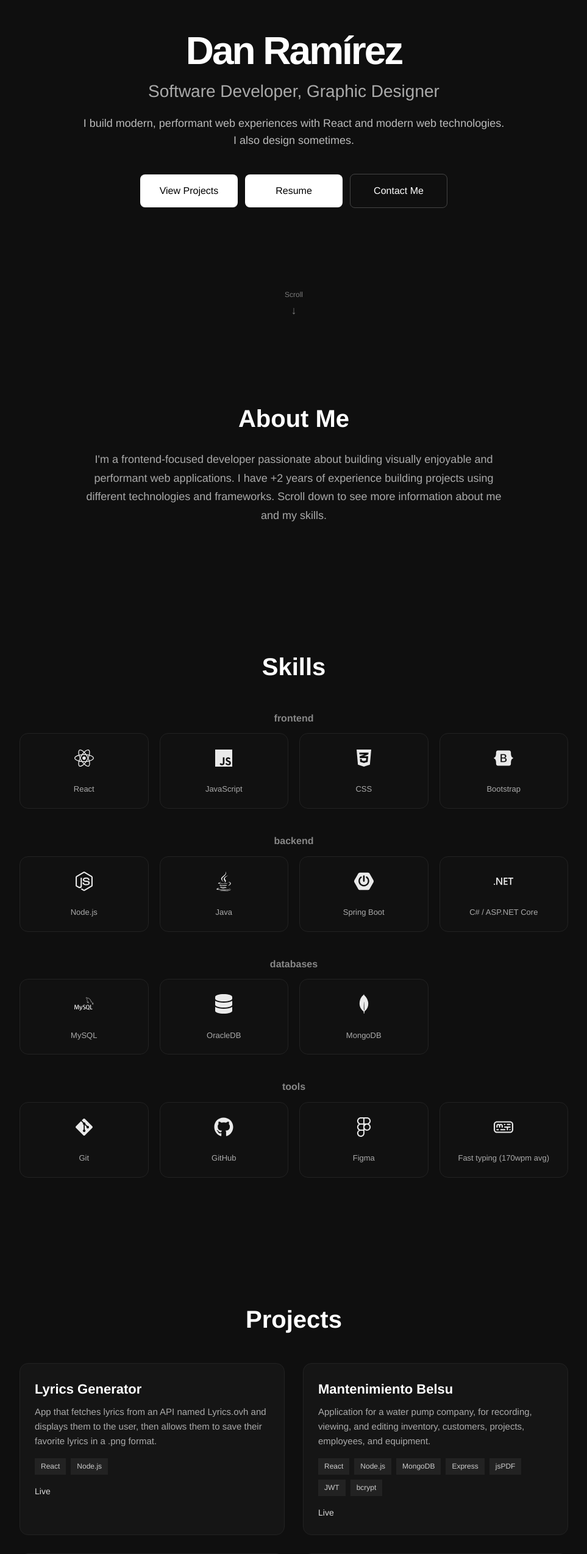
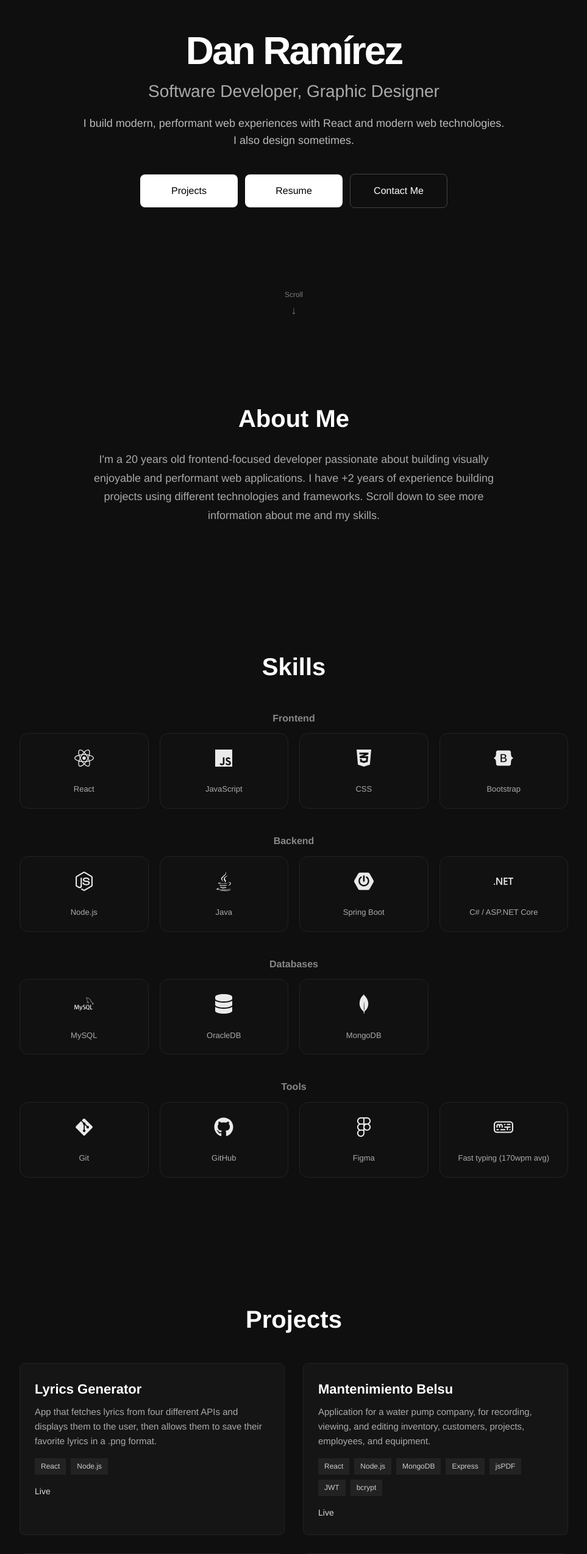
Before and after one commit to kratsaira/portfolio, a React (Vite) app: page / in a window 1280 px wide. Shown: the part 234-2782 px from the top of the page at 61% size, without its empty margins (158-1121 px from the left). Built offline with nearby package versions, Linux system fonts and the light colour scheme.

Commit message:
portfolio link modified, some animations added and changed some other .css files

```diff
--- a/src/App.jsx
+++ b/src/App.jsx
@@ -6,7 +6,6 @@ import Projects from "./sections/Projects";
 import Contact from "./sections/Contact";
 import Footer from "./components/Footer";
 import Design from "./sections/Design";
-import SmoothScroll from "./main";
 function App() {
   return (
     <>
@@ -19,7 +18,6 @@ function App() {
         <Projects />
         <Design />
         <Contact />
-        <SmoothScroll />
       </main>
 
       <Footer />
--- a/src/components/Hero.jsx
+++ b/src/components/Hero.jsx
@@ -15,7 +15,7 @@ function Hero() {
 
         <div className="hero-buttons">
           <a href="#projects" className="btn-primary">
-            View Projects
+            Projects
           </a>
 
           <a href="/cv.pdf" target="_blank" className="btn-primary">
--- a/src/components/Navbar.jsx
+++ b/src/components/Navbar.jsx
@@ -4,7 +4,7 @@ function Navbar() {
   return (
     <nav className="navbar">
       <div className="navbar-container">
-        <h2 className="logo">portfolio.</h2>
+        <a href="#hero"><h2 className="logo">portfolio.</h2></a>
 
         <ul className="nav-links">
           <li><a href="#about">about</a></li>
--- a/src/data/projects.js
+++ b/src/data/projects.js
@@ -1,7 +1,7 @@
 export const projects = [
     {
       title: "Lyrics Generator",
-      description: "App that fetches lyrics from an API named Lyrics.ovh and displays them to the user, then allows them to save their favorite lyrics in a .png format.",
+      description: "App that fetches lyrics from four different APIs and displays them to the user, then allows them to save their favorite lyrics in a .png format.",
       tech: ["React", "Node.js"],
       github: "",
       demo: "https://lyricsfinder-ten.vercel.app/"
--- a/src/main.jsx
+++ b/src/main.jsx
@@ -1,8 +1,6 @@
 import { StrictMode } from 'react'
 import { createRoot } from 'react-dom/client'
 import './index.css'
-import Lenis from "lenis";
-import { useEffect } from "react";
 
 import App from './App.jsx'
 
@@ -11,22 +9,3 @@ createRoot(document.getElementById('root')).render(
     <App />
   </StrictMode>,
 )
-
-function SmoothScroll(){
-  useEffect(() => {
-
-    const lenis = new Lenis();
-
-    function raf(time) {
-      lenis.raf(time);
-      requestAnimationFrame(raf);
-    }
-
-    requestAnimationFrame(raf);
-
-  }, []);
-
-  return null;
-}
-
-export default SmoothScroll;
--- a/src/sections/About.jsx
+++ b/src/sections/About.jsx
@@ -8,7 +8,7 @@ function About() {
           <h2>About Me</h2>
 
           <p>
-            I'm a frontend-focused developer passionate about building visually enjoyable and performant web applications.
+            I'm a 20 years old frontend-focused developer passionate about building visually enjoyable and performant web applications.
             I have +2 years of experience building projects using different technologies and frameworks. Scroll down to see more information about me and my skills.
           </p>
 
--- a/src/sections/Skills.jsx
+++ b/src/sections/Skills.jsx
@@ -18,7 +18,7 @@ function Skills() {
 
   const skillGroups = [
     {
-      title: "frontend",
+      title: "Frontend",
       skills: [
         { name: "React", icon: <FaReact /> },
         { name: "JavaScript", icon: <FaJs /> },
@@ -27,7 +27,7 @@ function Skills() {
       ]
     },
     {
-      title: "backend",
+      title: "Backend",
       skills: [
         { name: "Node.js", icon: <FaNodeJs /> },
         { name: "Java", icon: <FaJava /> },
@@ -36,7 +36,7 @@ function Skills() {
       ]
     },
     {
-      title: "databases",
+      title: "Databases",
       skills: [
         { name: "MySQL", icon: <SiMysql /> },
         { name: "OracleDB", icon: <FaDatabase /> },
@@ -44,7 +44,7 @@ function Skills() {
       ]
     },
     {
-      title: "tools",
+      title: "Tools",
       skills: [
         { name: "Git", icon: <FaGitAlt /> },
         { name: "GitHub", icon: <FaGithub /> },
--- a/src/styles/Design.css
+++ b/src/styles/Design.css
@@ -100,7 +100,7 @@
   }
 
   .see-more-link:hover .icon {
-    transform: scale(1.15);
+    transform: scale(1.15) rotate(2deg);
   }
 }
 
--- a/src/styles/Hero.css
+++ b/src/styles/Hero.css
@@ -52,7 +52,7 @@
   border-radius: 8px;
   font-weight: 500;
 
-  transition: all 0.25s ease;
+  transition: all 0.3s ease;
 }
 
 .btn-secondary {
@@ -60,7 +60,7 @@
   padding: 14px 24px;
   border-radius: 8px;
 
-  transition: all 0.25s ease;
+  transition: all 0.3s ease;
 }
 
 @media (hover: hover) {
--- a/src/styles/Projects.css
+++ b/src/styles/Projects.css
@@ -18,10 +18,9 @@
 .project-card {
   background: #151515;
   border: 1px solid #222;
-  border-radius: 14px;
+  border-radius: 8px;
   padding: 20px;
   text-align: left;
-
   transition: all 0.25s ease;
 }
 
--- a/src/styles/Skills.css
+++ b/src/styles/Skills.css
@@ -58,12 +58,12 @@
   margin-bottom: 10px;
   color: #eaeaea;
 
-  transition: transform 0.25s ease, color 0.25s ease;
+  transition: transform 0.3s ease, color 0.3s ease;
 }
 
 @media (hover: hover) {
   .skill-card:hover .skill-icon {
-    transform: scale(1.15);
+    transform: scale(1.15) rotate(8deg);
     color: #fff;
   }
 }
```
Also changed, not shown: 1 other file (tests, documents, lock files or other folders).
